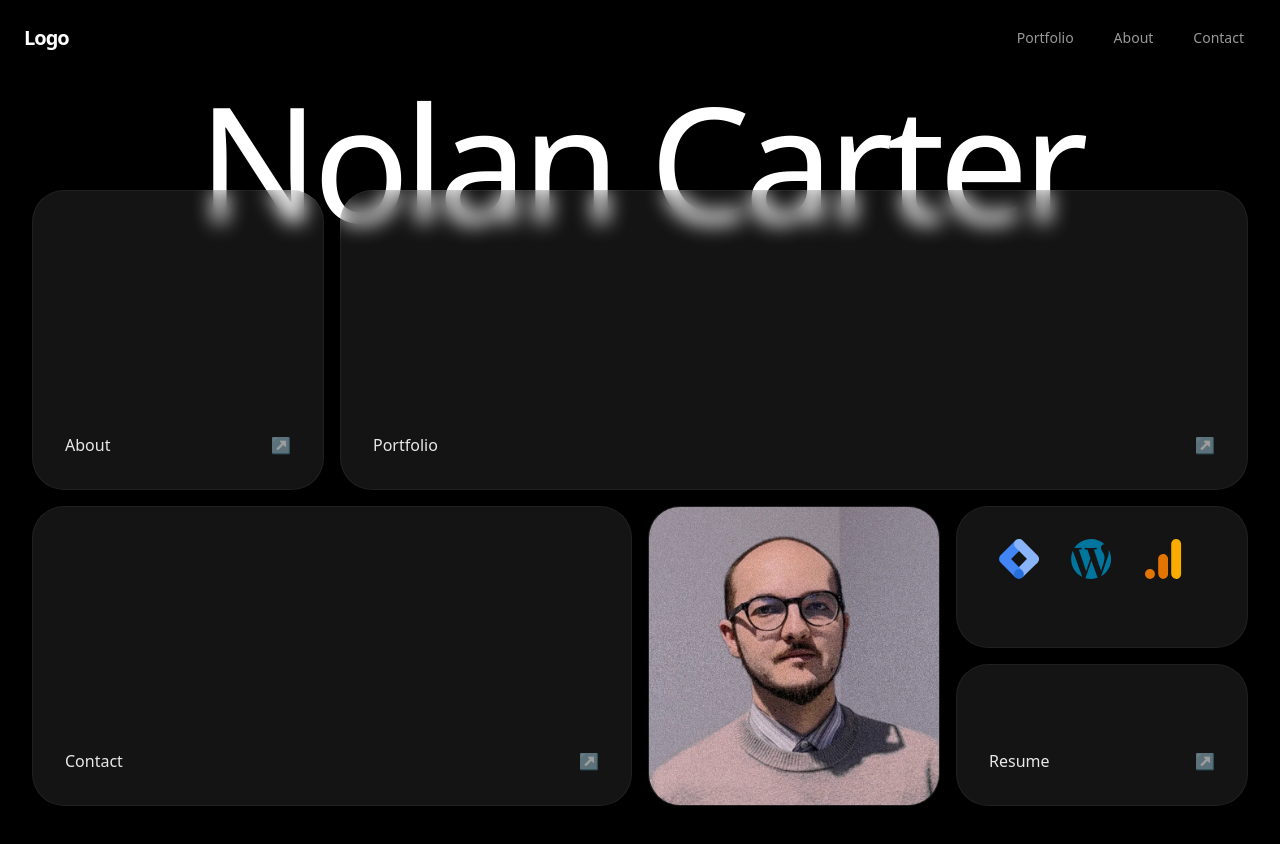
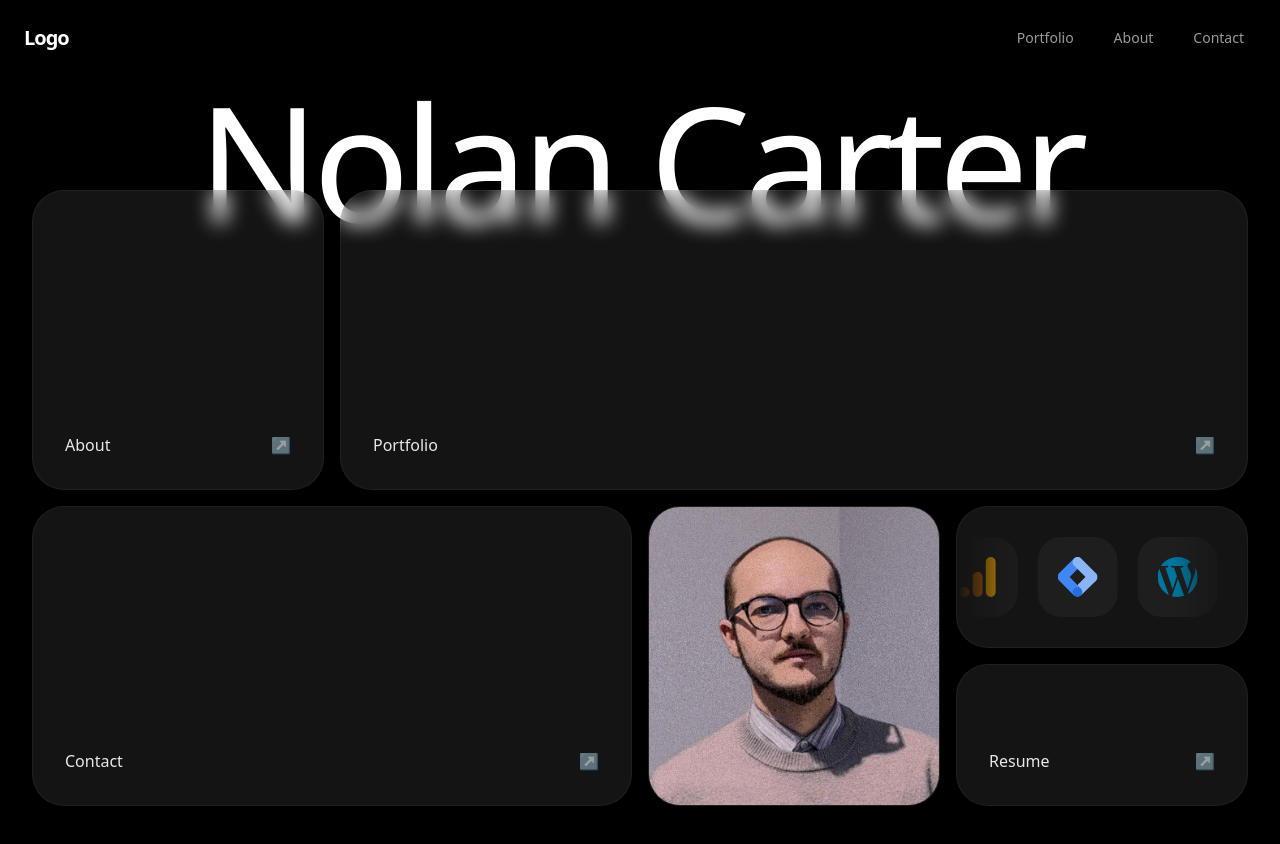
Before and after one commit to san-gabriels/portfolio-bento-2026, a Next.js app: page / in a window 1280 px wide. Shown: the top 844 px of the page. Built offline with nearby package versions, Linux system fonts and the light colour scheme; a web font is replaced by a local one.

Commit message:
updated stack box with logo animations

```diff
--- a/app/page.tsx
+++ b/app/page.tsx
@@ -67,38 +67,55 @@ export default function Home() {
 
           {/* Card 5: Stack & Resume */}
           <div className="md:col-span-1 flex flex-col gap-[12px] md:gap-[16px] h-[300px] md:h-auto">
+
             <BentoCard
               title="Stack"
               colSpan={1}
               onHover={setHoveredCardName}
               className="flex-1 min-h-[142px] flex items-center justify-center overflow-hidden"
               hideTitle
+              noPadding
             >
-              <div className="relative w-full overflow-hidden flex items-center">
+              <div
+                className="relative w-full h-full flex items-center justify-center"
+                style={{
+                  /* Il gradiente molto aggressivo (25%) per far notare la sfumatura */
+                  WebkitMaskImage: 'linear-gradient(to right, transparent, black 25%, black 75%, transparent)',
+                  maskImage: 'linear-gradient(to right, transparent, black 25%, black 75%, transparent)',
+                  /* IL TRUCCO MAGICO: forza il browser a renderizzare la maschera insieme all'animazione */
+                  WebkitTransform: 'translateZ(0)',
+                  transform: 'translateZ(0)'
+                }}
+              >
                 <motion.div
-                  className="flex gap-8 whitespace-nowrap"
+                  className="flex gap-[20px] whitespace-nowrap pr-[20px]"
                   animate={{ x: ["0%", "-50%"] }}
                   transition={{
                     repeat: Infinity,
                     ease: "linear",
-                    duration: 10,
+                    duration: 20, /* Velocità premium */
                   }}
                 >
-                  {/* We duplicate the array to create a seamless infinite loop */}
-                  {[...techStack, ...techStack].map((src, index) => (
-                    <div key={index} className="flex-shrink-0">
+                  {/* Array moltiplicato per coprire schermi larghi senza scatti */}
+                  {[...techStack, ...techStack, ...techStack, ...techStack].map((src, index) => (
+                    <div
+                      key={index}
+                      /* ECCO LA FORMA: Rettangolo (w-22 h-22) con bordi molto arrotondati (rounded-[24px]) */
+                      className="flex-shrink-0 flex items-center justify-center bg-neutral-800/60 w-[80px] h-[80px] rounded-[24px]"
+                    >
                       <Image
                         src={src}
                         alt="Tech Logo"
                         width={40}
                         height={40}
-                        className="h-10 w-auto object-contain"
+                        className="object-contain"
                       />
                     </div>
                   ))}
                 </motion.div>
               </div>
             </BentoCard>
+
             <BentoCard
               title="Resume"
               colSpan={1}
```
